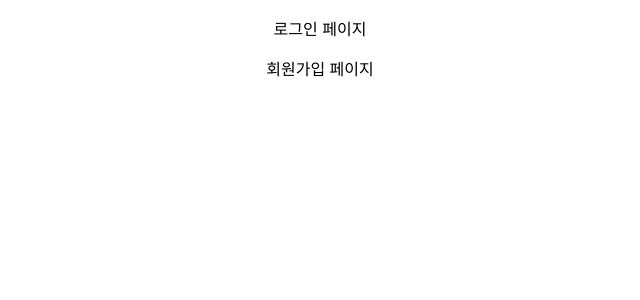
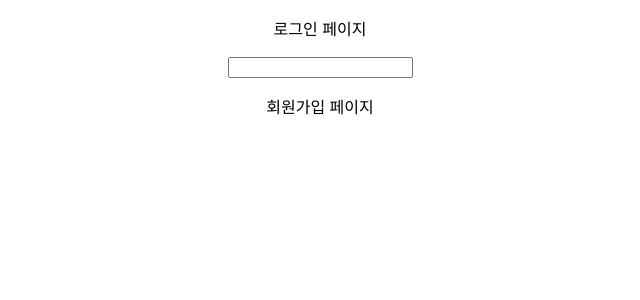
Before and after one commit to leechaeyeon321/wanted-pre-onboarding-frontend, a React (Create React App) app in the folder project/: page / in a window 1280 px wide. Shown: the top 300 px of the page, without its empty margins (320-960 px from the left). Built offline with nearby package versions, Linux system fonts and the light colour scheme.

Commit message:
feat: little edit

```diff
--- a/project/public/index.html
+++ b/project/public/index.html
@@ -10,34 +10,14 @@
       content="Web site created using create-react-app"
     />
     <link rel="apple-touch-icon" href="%PUBLIC_URL%/logo192.png" />
-    <!--
-      manifest.json provides metadata used when your web app is installed on a
-      user's mobile device or desktop. See https://developers.google.com/web/fundamentals/web-app-manifest/
-    -->
+
     <link rel="manifest" href="%PUBLIC_URL%/manifest.json" />
-    <!--
-      Notice the use of %PUBLIC_URL% in the tags above.
-      It will be replaced with the URL of the `public` folder during the build.
-      Only files inside the `public` folder can be referenced from the HTML.
 
-      Unlike "/favicon.ico" or "favicon.ico", "%PUBLIC_URL%/favicon.ico" will
-      work correctly both with client-side routing and a non-root public URL.
-      Learn how to configure a non-root public URL by running `npm run build`.
-    -->
-    <title>React App</title>
+    <title>Project</title>
   </head>
   <body>
     <noscript>You need to enable JavaScript to run this app.</noscript>
     <div id="root"></div>
-    <!--
-      This HTML file is a template.
-      If you open it directly in the browser, you will see an empty page.
 
-      You can add webfonts, meta tags, or analytics to this file.
-      The build step will place the bundled scripts into the <body> tag.
-
-      To begin the development, run `npm start` or `yarn start`.
-      To create a production bundle, use `npm run build` or `yarn build`.
-    -->
   </body>
 </html>
--- a/project/src/components/Signin/Signin.jsx
+++ b/project/src/components/Signin/Signin.jsx
@@ -9,7 +9,7 @@
     <div>
       <p>로그인 페이지</p>
       <Form>
-
+        <input type="text" />
       </Form>
 
     </div>
```
